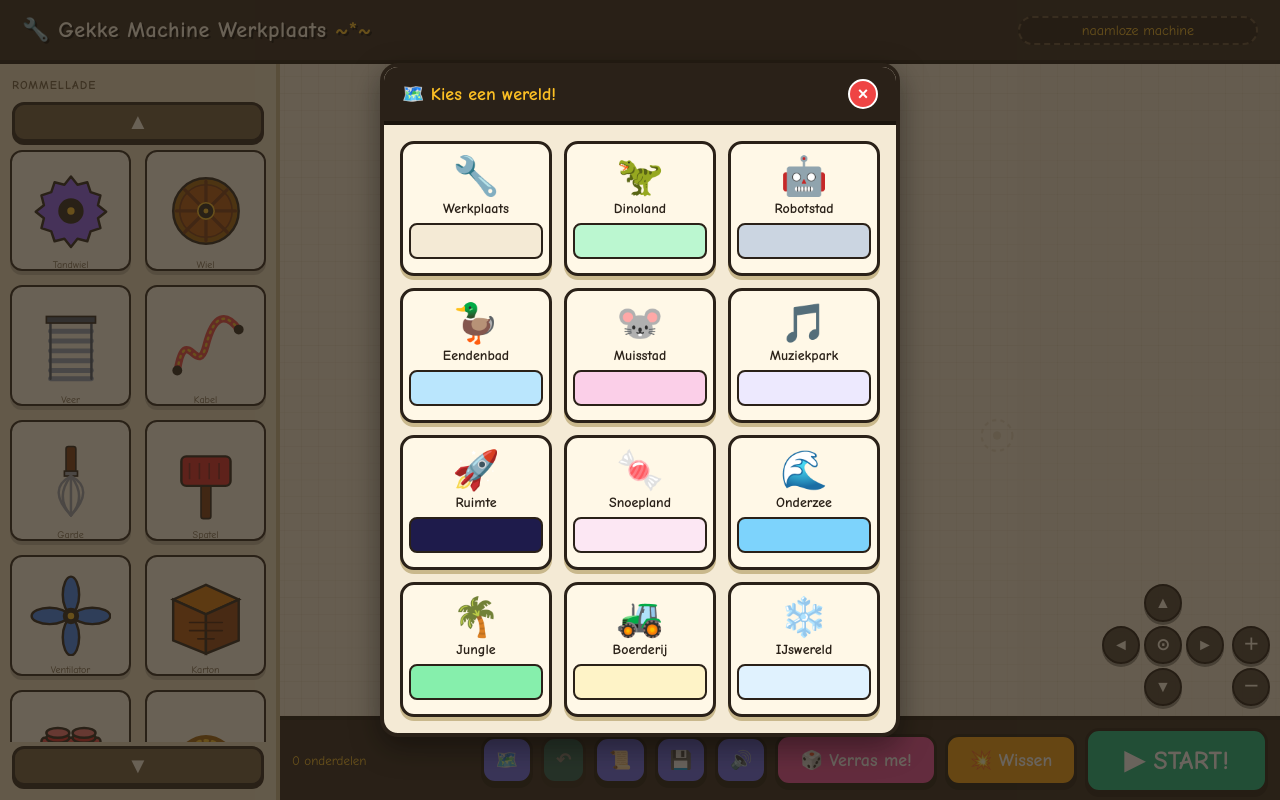
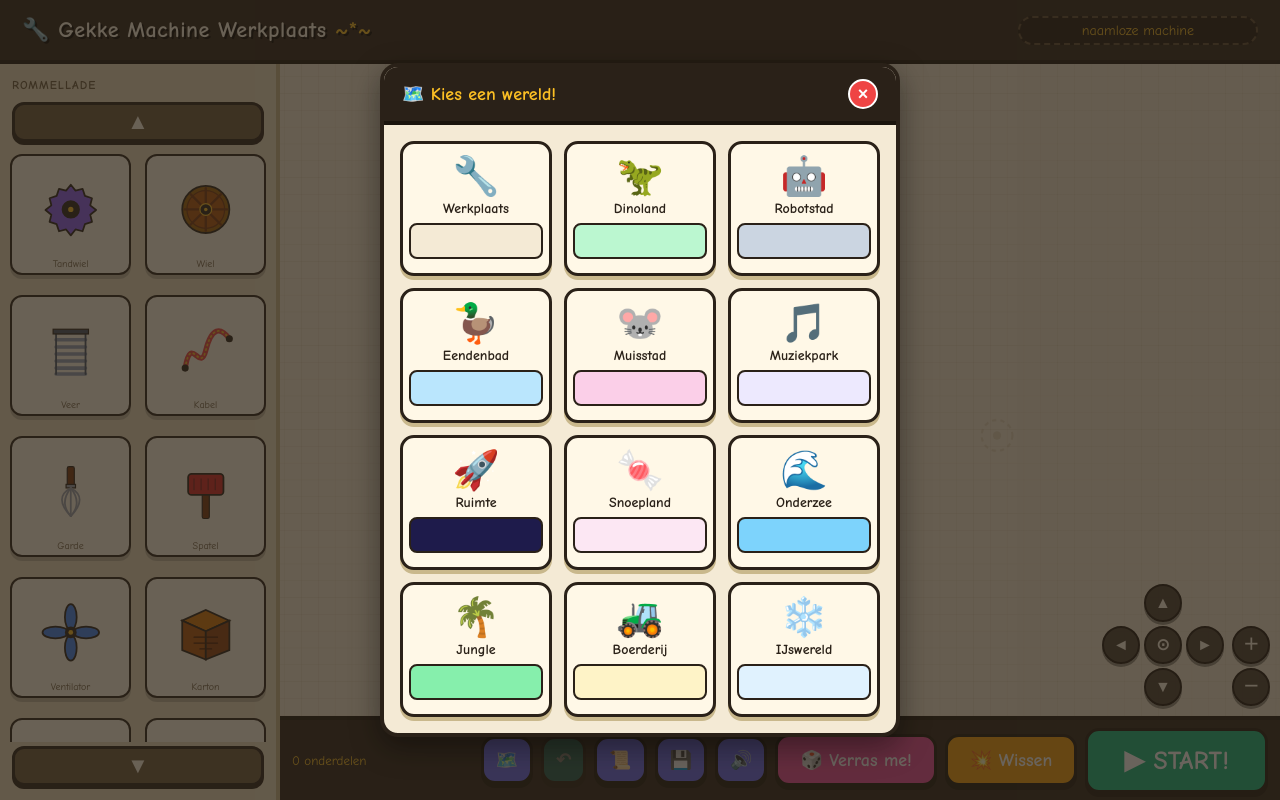
Before and after one commit to Milanzor/mad-machine, a plain HTML site: page index.html in a window 1280 px wide. Drawn offline with Linux system fonts and the light colour scheme.

Commit message:
Loosen up bin tile layout: more vertical breathing room for labels

```diff
--- a/index.html
+++ b/index.html
@@ -104,14 +104,18 @@
   }
   .bin-arrow:hover { background: #78350f; }
   .bin-arrow:active { transform: translateY(2px); box-shadow: 0 1px 0 #2a2118; }
-  .bin-grid { display: grid; grid-template-columns: 1fr 1fr; gap: 14px; }
+  .bin-grid { display: grid; grid-template-columns: 1fr 1fr; gap: 20px 14px; padding: 4px 0 8px; }
   .bin-item {
     aspect-ratio: 1;
     background: #fff8e7;
     border: 2px solid #2a2118;
     border-radius: 12px;
     box-shadow: var(--shadow);
-    display: grid; place-items: center;
+    display: flex;
+    flex-direction: column;
+    align-items: center;
+    justify-content: center;
+    padding: 6px 4px 16px;
     cursor: grab;
     position: relative;
     transition: transform .12s ease;
@@ -119,11 +123,13 @@
   }
   .bin-item:hover { transform: translateY(-2px) rotate(-2deg); }
   .bin-item:active { cursor: grabbing; }
-  .bin-item svg { width: 70%; height: 70%; pointer-events: none; }
+  .bin-item svg { width: 62%; height: 62%; pointer-events: none; }
   .bin-item .label {
-    position: absolute; bottom: -2px; left: 0; right: 0;
+    position: absolute;
+    bottom: 4px; left: 0; right: 0;
     text-align: center; font-size: 10px; color: #6b5a3e;
     pointer-events: none;
+    line-height: 1;
   }
   .bin-item.danger { border-color: #dc2626; box-shadow: 0 4px 0 #7f1d1d, 0 0 8px rgba(220,38,38,.3); }
 
```
